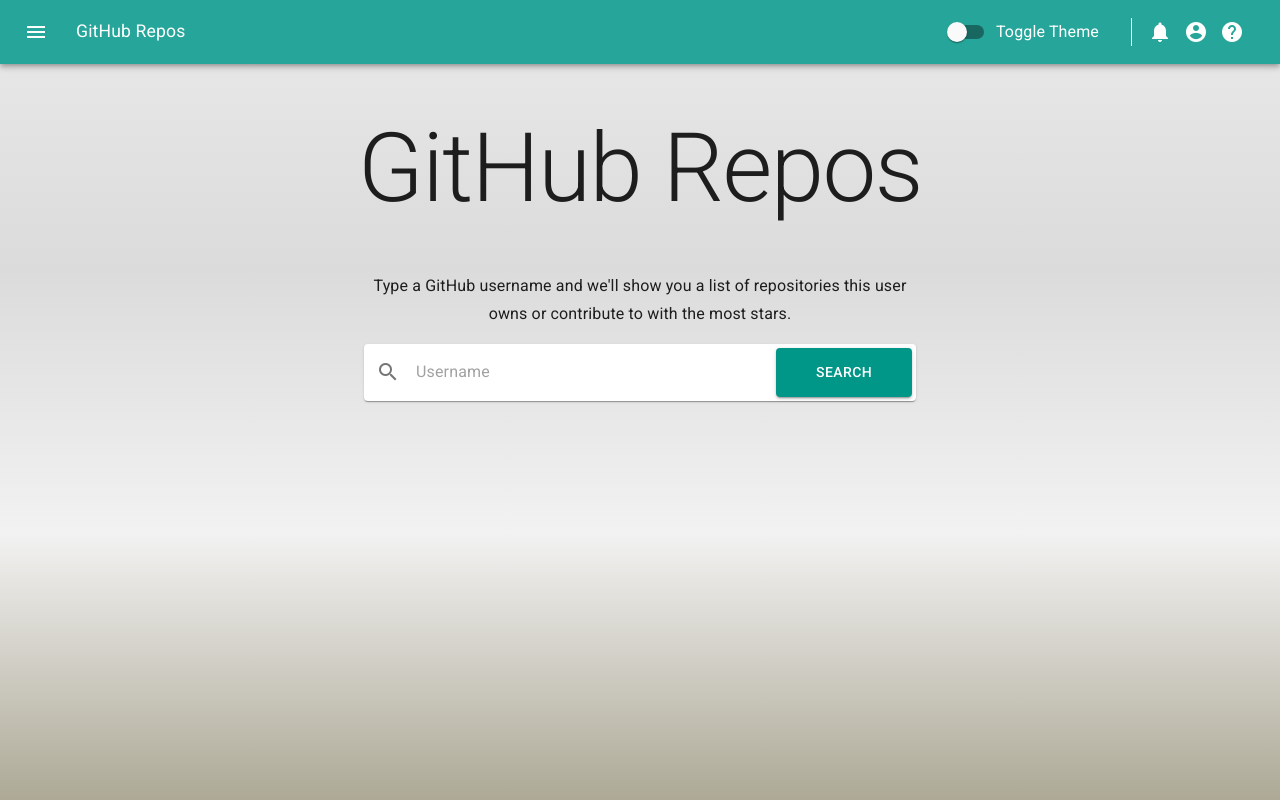
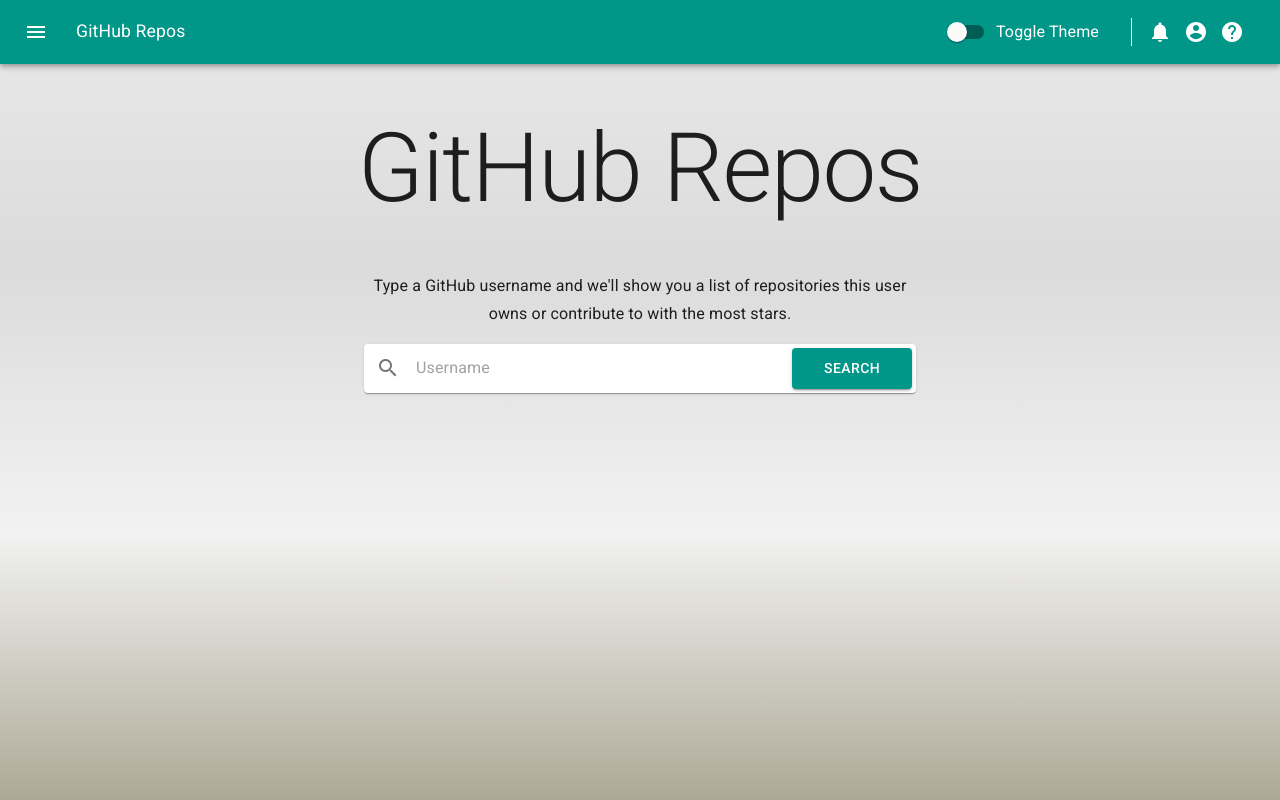
Before and after one commit to SpataruLoredana/github-repos, a React (Create React App) app: page /#/ in a window 1280 px wide. Built offline with nearby package versions, Linux system fonts and the light colour scheme.

Commit message:
Change theme colors and fix broken styles on deployed app

```diff
--- a/src/App.js
+++ b/src/App.js
@@ -1,13 +1,17 @@
 import React from 'react';
 import { HashRouter, Route } from 'react-router-dom';
+import { ThemeProvider } from '@material-ui/styles';
+import { theme } from './theme';
 
 import Home from './screens/Home/provider';
 import Repos from './screens/Repos/provider';
 
 const App = () => (
   <HashRouter>
-    <Route exact path='/' component={Home} />
-    <Route path='/repos/:username' component={Repos} />
+    <ThemeProvider theme={theme}>
+      <Route exact path='/' component={Home} />
+      <Route path='/repos/:username' component={Repos} />
+    </ThemeProvider>
   </HashRouter>
 );
 
--- a/src/components/NavBar/NavBar.jsx
+++ b/src/components/NavBar/NavBar.jsx
@@ -15,19 +15,17 @@
 
 const NavBar = ({ colorTheme, changeColorTheme }) => {
   const classes = useStyles({ colorTheme });
-  const [state, setState] = useState({
-    darkTheme: false
-  });
+  const [isDarkTheme, setDarkTheme] = useState(false);
 
   const handleToogleChange = event => {
     const colorTheme = event.target.checked ? COLOR_THEME.DARK : COLOR_THEME.LIGHT;
-    setState({ ...state, darkTheme: event.target.checked });
+    setDarkTheme(event.target.checked);
     changeColorTheme(colorTheme);
   };
 
   return (
     <div className={classes.root}>
-      <AppBar position='static' className={classes.appBar}>
+      <AppBar position='static' className={classes.appBar} color={isDarkTheme ? 'secondary' : 'primary'}>
         <Toolbar>
           <IconButton
             edge='start'
@@ -43,7 +41,7 @@
           <FormControlLabel
             control={
               <Switch
-                checked={state.darkTheme}
+                checked={isDarkTheme}
                 onChange={handleToogleChange}
                 value='darkTheme'
                 color='default'
--- a/src/components/NavBar/styles.js
+++ b/src/components/NavBar/styles.js
@@ -1,11 +1,6 @@
 import { makeStyles } from '@material-ui/core/styles';
-import { teal, grey } from '@material-ui/core/colors';
-import { COLOR_THEME } from './../../constants';
 
 export const useStyles = makeStyles(theme => ({
-  appBar: props => ({
-    background: props.colorTheme === COLOR_THEME.DARK ? grey[900] : teal[400]
-  }),
   root: {
     flexGrow: 1
   },
--- a/src/components/SearchBar/SearchBar.jsx
+++ b/src/components/SearchBar/SearchBar.jsx
@@ -24,7 +24,12 @@
           value={username}
           onChange={(e) => setUsername(e.target.value)}
         />
-        <Button type='submit' variant='contained' className={classes.button} >
+        <Button
+          type='submit'
+          variant='contained'
+          className={classes.searchButton}
+          color={colorTheme === COLOR_THEME.DARK ? 'secondary' : 'primary'}
+        >
           Search
       </Button>
       </form>
--- a/src/components/SearchBar/styles.js
+++ b/src/components/SearchBar/styles.js
@@ -23,12 +23,7 @@
     marginLeft: theme.spacing(1),
     flex: 1,
   },
-  button: props => ({
-    padding: theme.spacing(1.5, 5),
-    background: props.colorTheme === COLOR_THEME.DARK ? pink[500] : teal[500],
-    color: theme.palette.primary.contrastText,
-    '&:hover': {
-      background: props.colorTheme === COLOR_THEME.DARK ? pink[700] : teal[700]
-    }
-  })
+  searchButton: {
+    padding: theme.spacing(1, 4)
+  }
 }));
--- /dev/null
+++ b/src/theme.js
@@ -0,0 +1,9 @@
+import { createMuiTheme } from '@material-ui/core/styles';
+import { teal, pink } from '@material-ui/core/colors';
+
+export const theme = createMuiTheme({
+  palette: {
+    primary: { main: teal[500] },
+    secondary: { main: pink[700] }
+  }
+});
```
